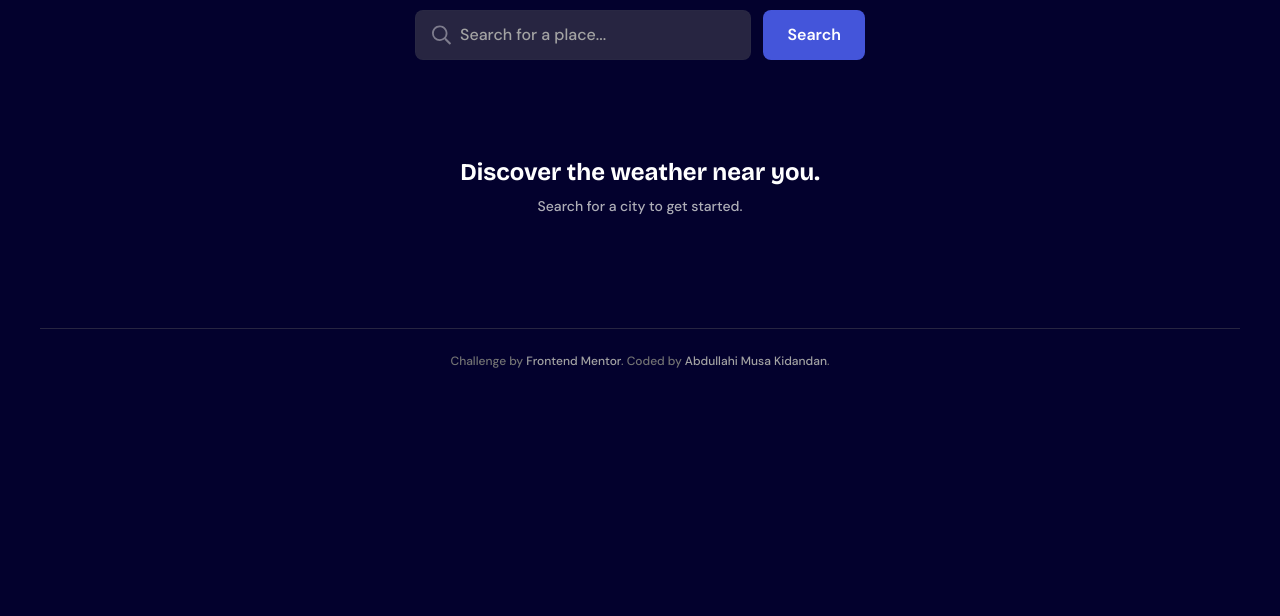
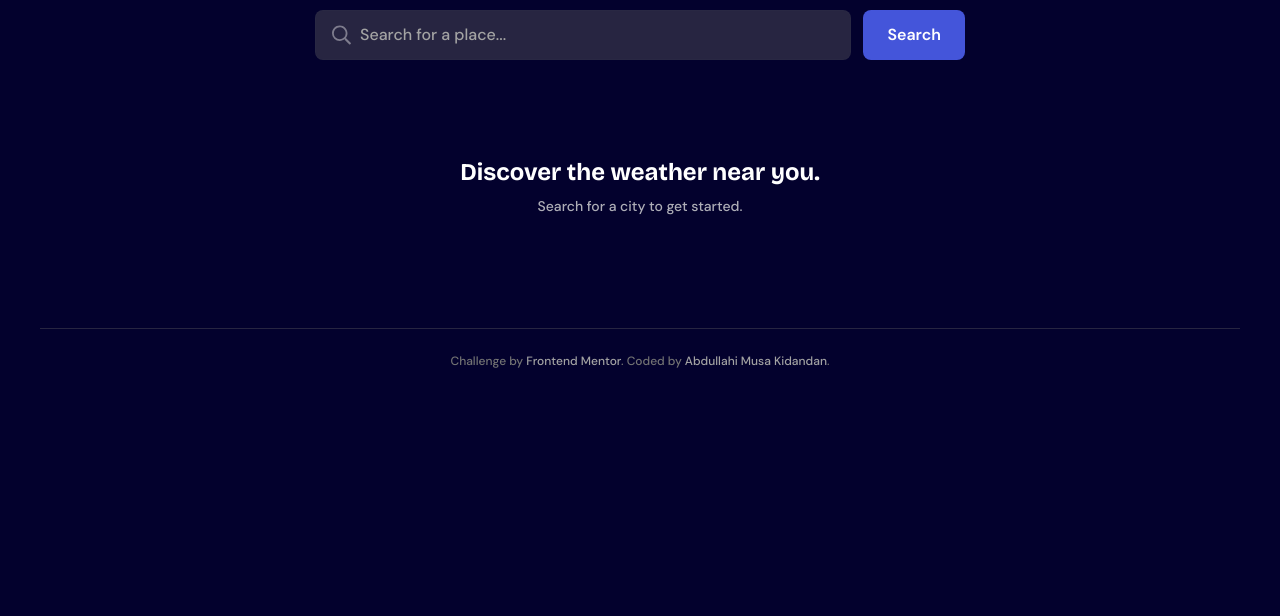
Before and after one commit to AbdullarhyTech360/weather-app, a website: page index.html in a window 1280 px wide. Shown: the part 184-800 px from the top of the page. Drawn offline with nearby package versions, Linux system fonts and the light colour scheme; no server answers.

Commit message:
Increase max-width of search section on medium screens from 550px to 650px; update CSS output for Tailwind styles.

```diff
--- a/index.html
+++ b/index.html
@@ -121,7 +121,7 @@
     </h1>
 
     <!-- Search Section -->
-    <section class="max-w-[450px] md:max-w-[550px] mx-auto mb-6 md:mb-8">
+    <section class="max-w-[450px] md:max-w-[650px] mx-auto mb-6 md:mb-8">
       <div class="flex flex-col sm:flex-row gap-3">
         <label for="search-input"
           class="search-label relative flex-1 flex items-center gap-2 bg-neutral-800 px-4 py-3 rounded-lg border border-neutral-700/30 cursor-text">
```
Also changed, not shown: dist/css/output.css.
